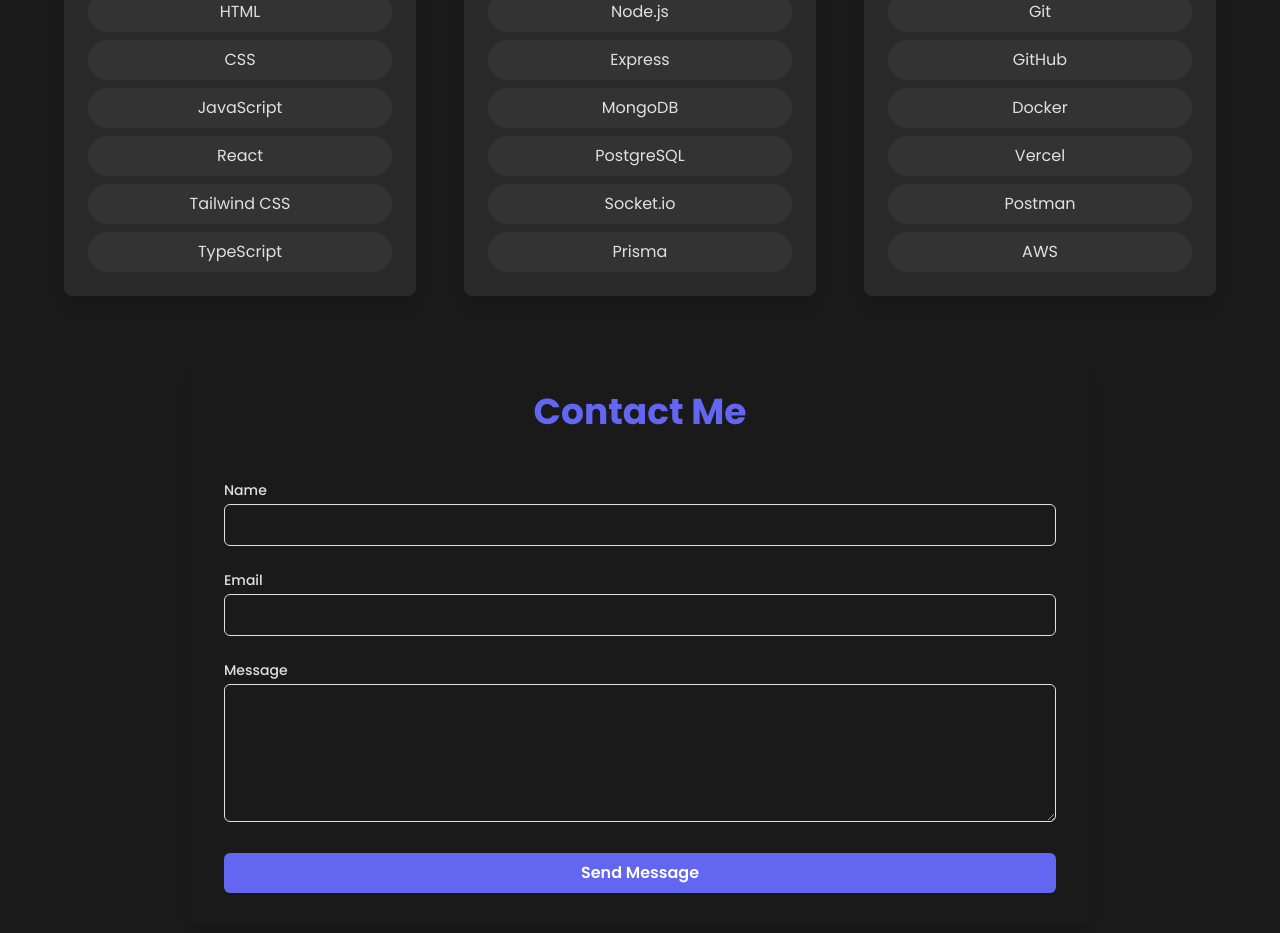
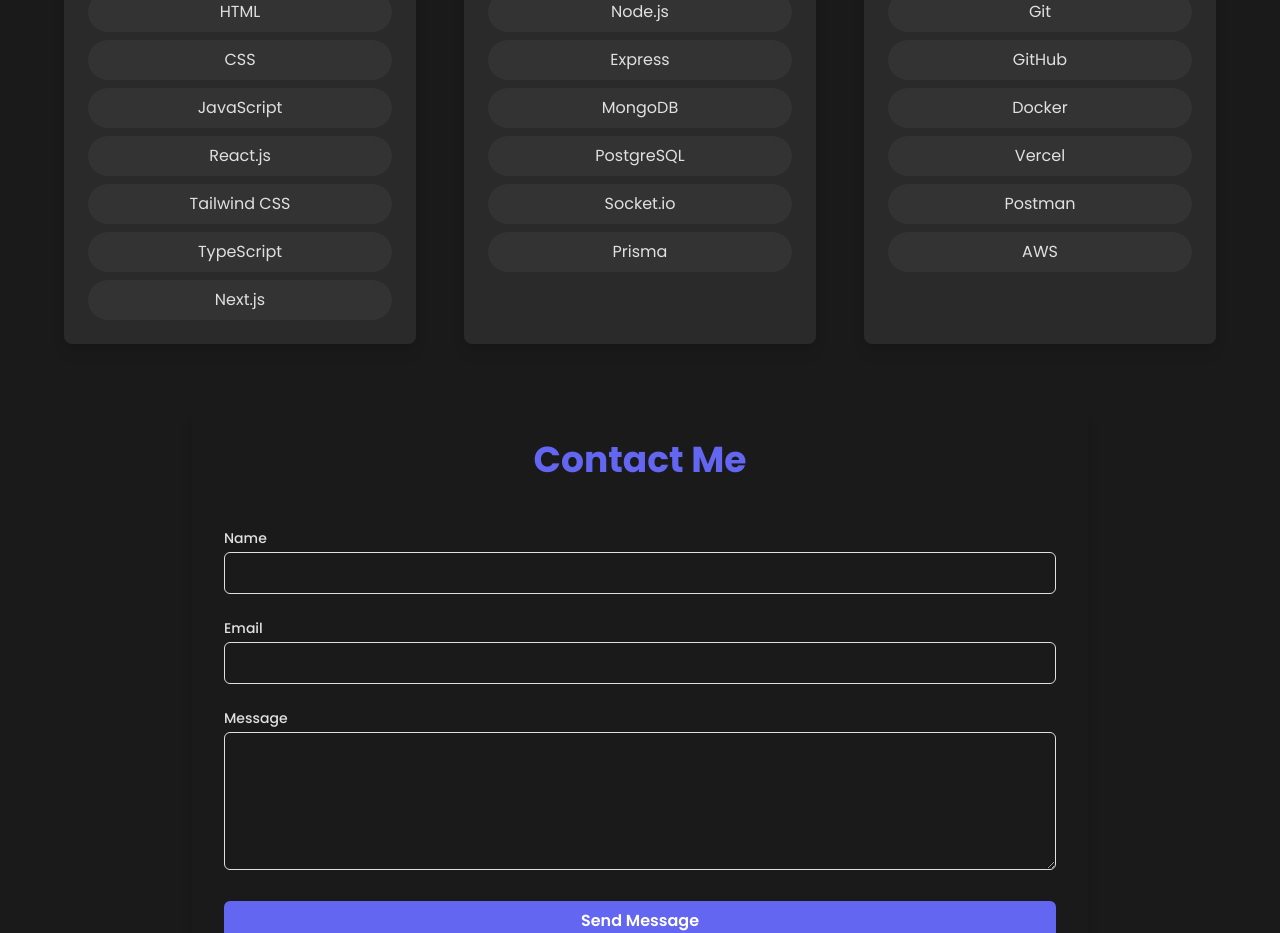
Before and after one commit to NirbhaySingh74/portfoio, a React (Vite) app: page / in a window 1280 px wide. Shown: the part 2680-3613 px from the top of the page. Built offline with nearby package versions, Linux system fonts and the light colour scheme.

Commit message:
Next.js Added in skill section

```diff
--- a/src/components/Skills.tsx
+++ b/src/components/Skills.tsx
@@ -6,9 +6,10 @@
     "HTML",
     "CSS",
     "JavaScript",
-    "React",
+    "React.js",
     "Tailwind CSS",
     "TypeScript",
+    "Next.js",
   ],
   backend: [
     "Node.js",
```
